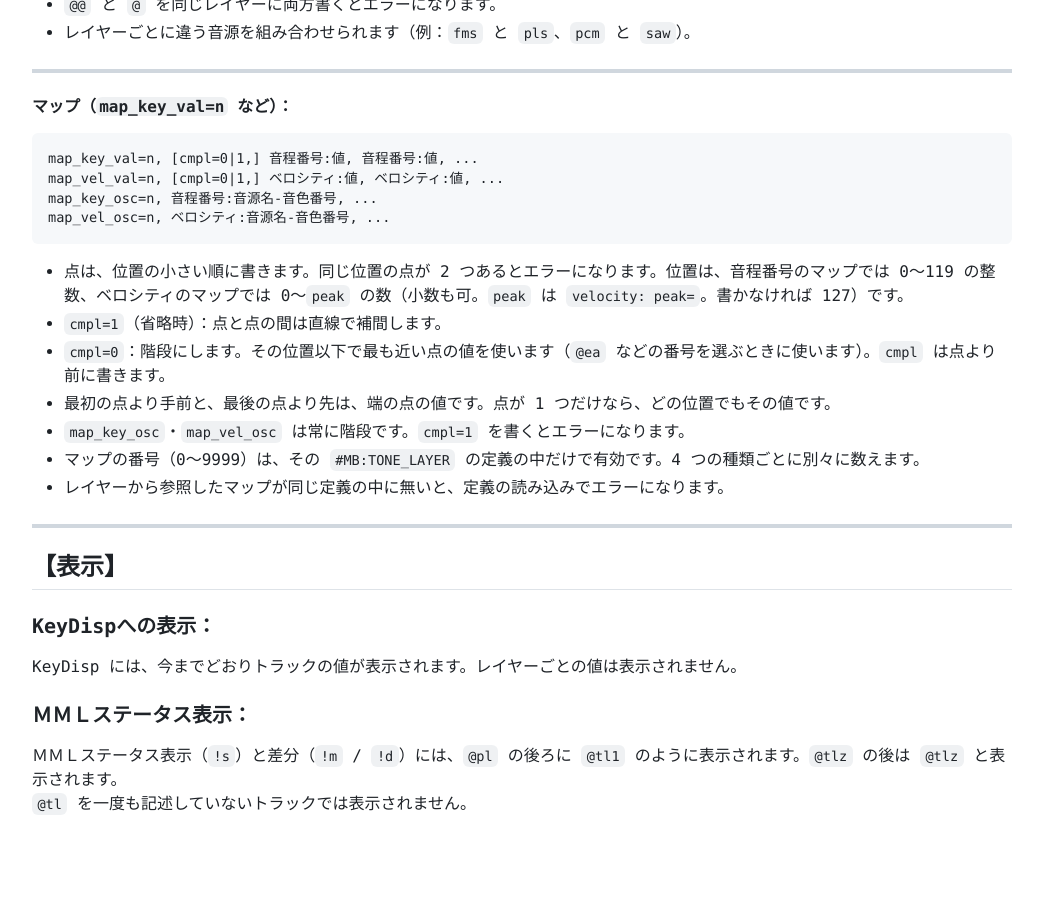
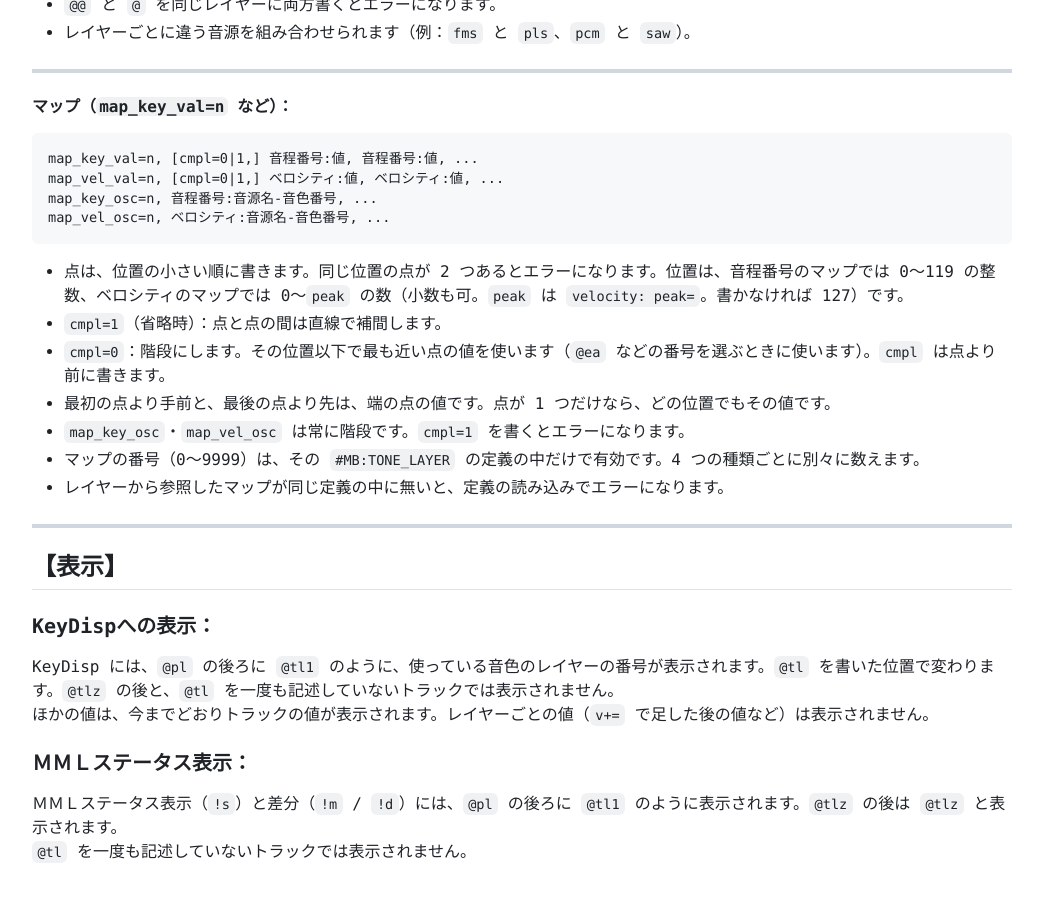
Before and after one commit to lineardrive/V3MMLmanual, a Jekyll site: the page built from docs/ch10/10_9n10.md, in a window 1280 px wide and 900 px high, scrolled down 4452 px. Shown: the whole window, without its empty margins (8-1051 px from the left). Built offline with Jekyll 4.4.1, drawn with Linux system fonts in a browser that asks for light colours; our own code applies the rules of GitHub Pages for plain Markdown files; before the commit the page ends 5304 px from its top, so only the background shows below that.

Commit message:
docs: KeyDisp に @tl の番号を表示（10.9）
docs: KeyDisp に @tl の番号を表示（10.9）

Co-Authored-By: Claude Opus 5.5 <noreply@anthropic.com>

```diff
--- a/docs/ch10/10_9n10.md
+++ b/docs/ch10/10_9n10.md
@@ -196,7 +196,8 @@ map_vel_osc=n, ベロシティ:音源名-音色番号, ...
 
 ### KeyDispへの表示：
 
-KeyDisp には、今までどおりトラックの値が表示されます。レイヤーごとの値は表示されません。
+KeyDisp には、`@pl` の後ろに `@tl1` のように、使っている音色のレイヤーの番号が表示されます。`@tl` を書いた位置で変わります。`@tlz` の後と、`@tl` を一度も記述していないトラックでは表示されません。
+ほかの値は、今までどおりトラックの値が表示されます。レイヤーごとの値（`v+=` で足した後の値など）は表示されません。
 
 ### ＭＭＬステータス表示：
 
```
